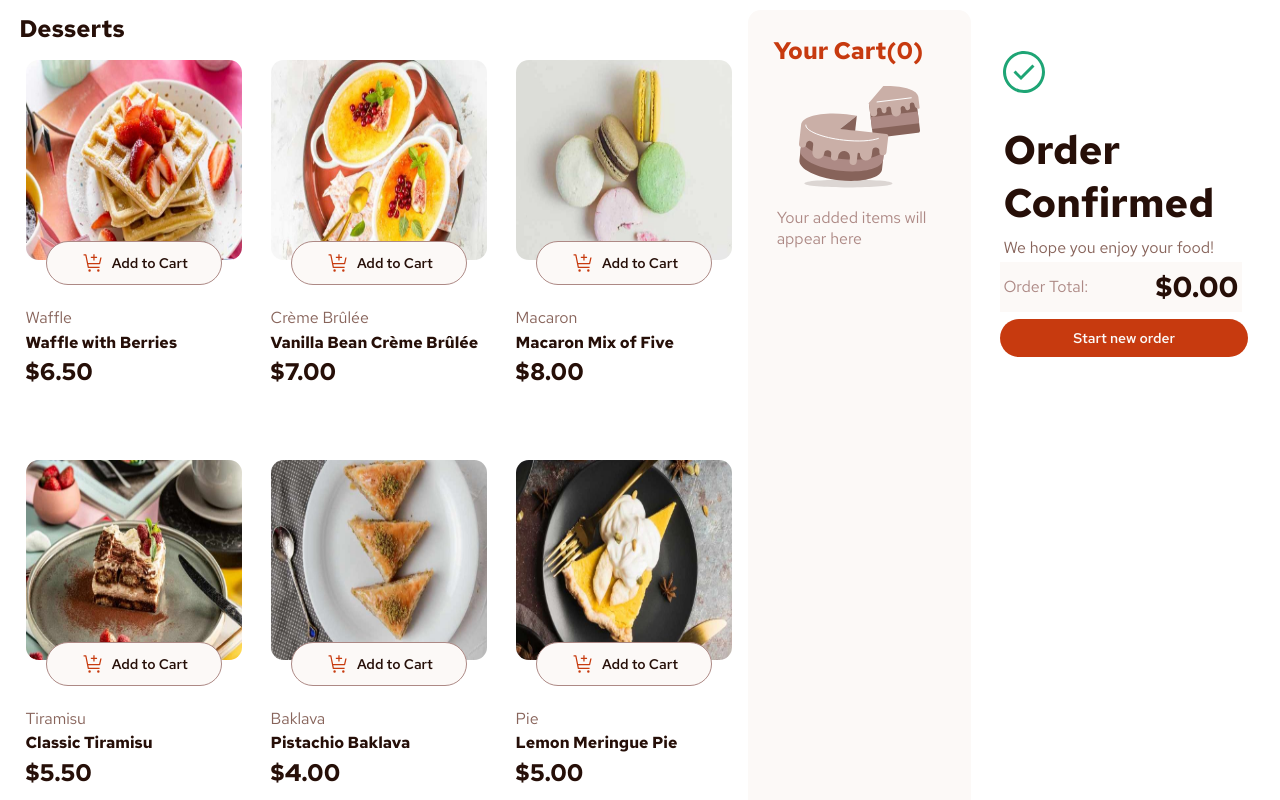
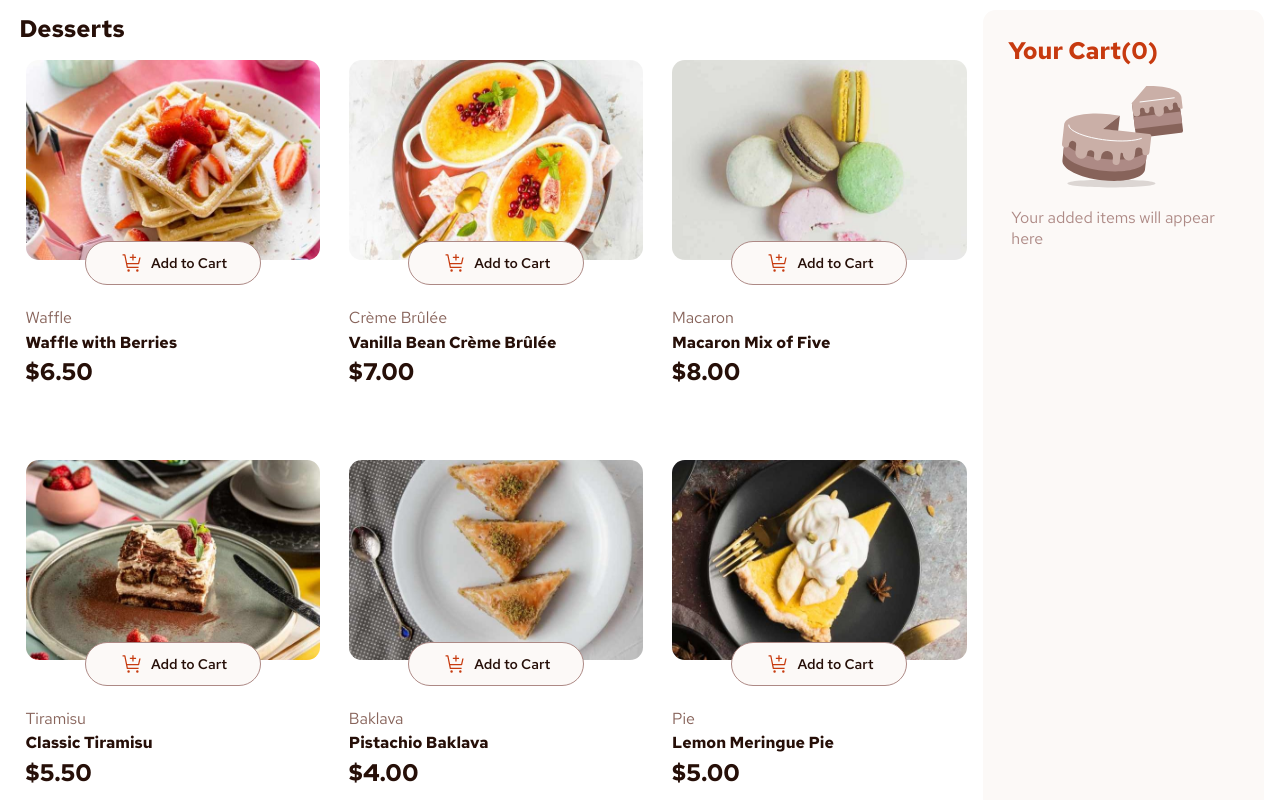
Before and after one commit to 0gemeoJV/ProductCart, a React (Vite) app in the folder Product-cart/: page / in a window 1280 px wide. Shown: the top 800 px of the page. Built offline with nearby package versions, Linux system fonts and the light colour scheme.

Commit message:
Implementando a logica do OrderConfirmed

```diff
--- a/Product-cart/src/App.tsx
+++ b/Product-cart/src/App.tsx
@@ -8,6 +8,7 @@ import OrderConfirmed from './components/OrderConfirmed'
 
 function App() {
   const [cartItems, setCartItems] = useState<any[]>([]);
+  const [orderConfirmed, setOrderConfirmed] = useState(false);
 
   const updateCart = (dessert: any, quantity: number) => {
     setCartItems(prevItems => {
@@ -45,9 +46,11 @@ function App() {
       </section>
       <section className='your-cart-section'>
           <h1>Your Cart({cartItems.reduce((total, item) => total + item.quantity, 0)})</h1>
-          <YourCart cartItems={cartItems} setCartItems={setCartItems} updateCart={updateCart} />
+          <YourCart cartItems={cartItems} setCartItems={setCartItems} updateCart={updateCart} setOrderConfirmed={setOrderConfirmed} />
       </section>
-      <OrderConfirmed cartItems={cartItems} />
+      {
+        orderConfirmed && <OrderConfirmed cartItems={cartItems} />
+      }
     </main>
   )
 }
--- a/Product-cart/src/components/Buttons/OrdinaryButtons.tsx
+++ b/Product-cart/src/components/Buttons/OrdinaryButtons.tsx
@@ -1,13 +1,16 @@
 import '../../stylesComponents/ButtonStyles.css';
 
-function OrdinaryButtons({props}: {props: string}) {
+type OrdinaryButtonsProps = {
+  props: string;
+  onClick: () => void;
+};
+
+function OrdinaryButtons({ props, onClick }: OrdinaryButtonsProps) {
   return (
-    <>
-        <button className='ordinary-button'>
-            {props}
-        </button>
-    </>
-  )
+    <button className='ordinary-button' onClick={onClick}>
+      {props}
+    </button>
+  );
 }
 
-export default OrdinaryButtons
+export default OrdinaryButtons;
--- a/Product-cart/src/components/YourCart.tsx
+++ b/Product-cart/src/components/YourCart.tsx
@@ -4,7 +4,7 @@ import '../stylesComponents/YourCartStyle.css';
 import ItemCard from './ItemCard';
 import OrdinaryButtons from './Buttons/OrdinaryButtons';
 
-function YourCart({ cartItems, setCartItems, updateCart }: { cartItems: any[]; setCartItems: React.Dispatch<React.SetStateAction<any[]>>; updateCart: (dessert: any, quantity: number) => void }) {
+function YourCart({ cartItems, setCartItems, updateCart, setOrderConfirmed }: { cartItems: any[]; setCartItems: React.Dispatch<React.SetStateAction<any[]>>; updateCart: (dessert: any, quantity: number) => void; setOrderConfirmed: React.Dispatch<React.SetStateAction<boolean>> }) {
     console.log(cartItems);
 
     return (
@@ -27,7 +27,7 @@ function YourCart({ cartItems, setCartItems, updateCart }: { cartItems: any[]; s
                         <img src={carbonNeutralIcon} alt="Carbon neutral icon" className='carbon-neutral-icon' />
                         <p>This is a <span className='carbon-neutral'>carbon-neutral</span> delivery</p>
                     </div>
-                    <OrdinaryButtons props="Confirm Order" />
+                    <OrdinaryButtons props="Confirm Order" onClick={() => setOrderConfirmed(true)} />
                 </div>
             )}
         </>
```
